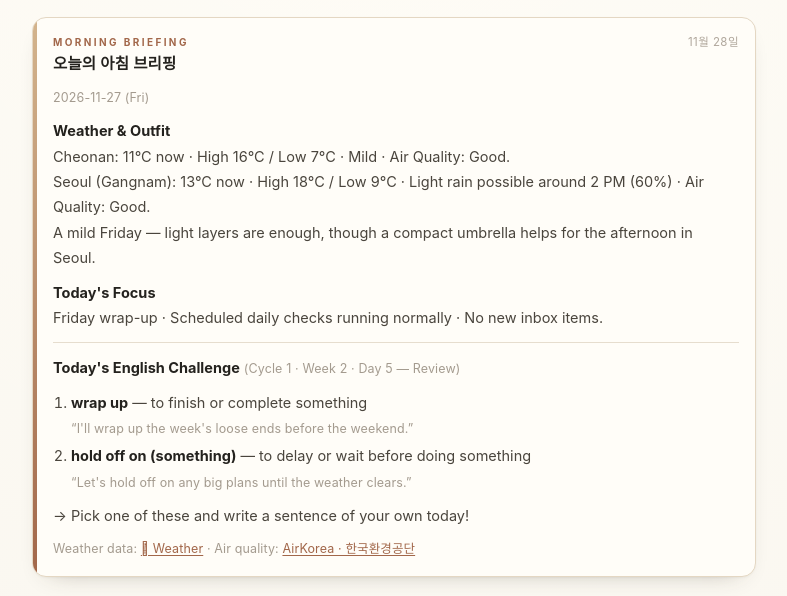
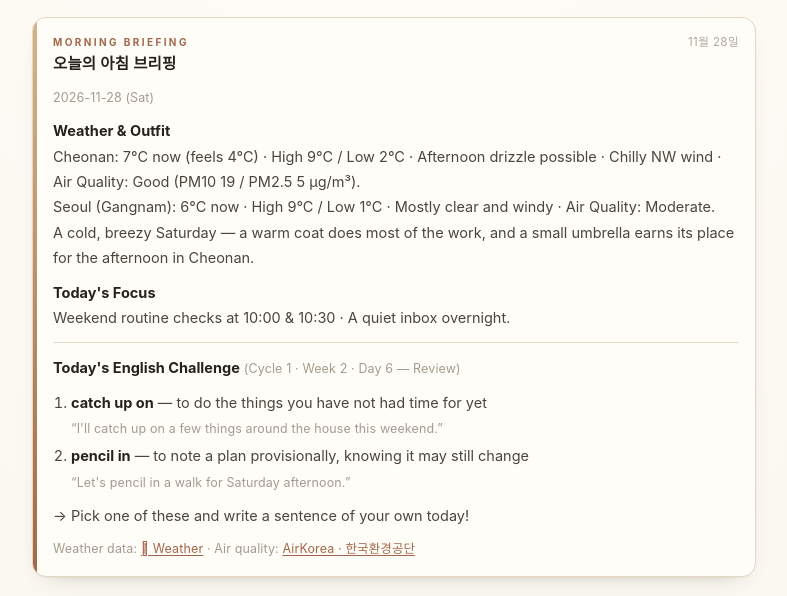
Before and after one commit to irinnnn2-ai/mini-archive, a plain HTML site: page index.html in a window 1280 px wide. Shown: the part 155-751 px from the top of the page, without its empty margins (246-1033 px from the left). Drawn offline with Linux system fonts and the light colour scheme.

Commit message:
Morning briefing for 2026-11-28

```diff
--- a/index.html
+++ b/index.html
@@ -567,18 +567,18 @@
       </div>
       <!-- MORNING_BRIEFING_START -->
       <div class="briefing-body" id="morningBriefing">
-        <p class="briefing-hint">2026-11-27 (Fri)</p>
+        <p class="briefing-hint">2026-11-28 (Sat)</p>
         <p><strong>Weather &amp; Outfit</strong><br>
-        Cheonan: 11°C now · High 16°C / Low 7°C · Mild · Air Quality: Good.<br>
-        Seoul (Gangnam): 13°C now · High 18°C / Low 9°C · Light rain possible around 2 PM (60%) · Air Quality: Good.<br>
-        A mild Friday — light layers are enough, though a compact umbrella helps for the afternoon in Seoul.</p>
+        Cheonan: 7°C now (feels 4°C) · High 9°C / Low 2°C · Afternoon drizzle possible · Chilly NW wind · Air Quality: Good (PM10 19 / PM2.5 5 µg/m³).<br>
+        Seoul (Gangnam): 6°C now · High 9°C / Low 1°C · Mostly clear and windy · Air Quality: Moderate.<br>
+        A cold, breezy Saturday — a warm coat does most of the work, and a small umbrella earns its place for the afternoon in Cheonan.</p>
         <p><strong>Today's Focus</strong><br>
-        Friday wrap-up · Scheduled daily checks running normally · No new inbox items.</p>
+        Weekend routine checks at 10:00 &amp; 10:30 · A quiet inbox overnight.</p>
         <hr>
-        <p><strong>Today's English Challenge</strong> <span class="briefing-hint">(Cycle 1 · Week 2 · Day 5 — Review)</span></p>
+        <p><strong>Today's English Challenge</strong> <span class="briefing-hint">(Cycle 1 · Week 2 · Day 6 — Review)</span></p>
         <ol>
-          <li><strong>wrap up</strong> — to finish or complete something<br><span class="briefing-hint">&ldquo;I'll wrap up the week's loose ends before the weekend.&rdquo;</span></li>
-          <li><strong>hold off on (something)</strong> — to delay or wait before doing something<br><span class="briefing-hint">&ldquo;Let's hold off on any big plans until the weather clears.&rdquo;</span></li>
+          <li><strong>catch up on</strong> — to do the things you have not had time for yet<br><span class="briefing-hint">&ldquo;I'll catch up on a few things around the house this weekend.&rdquo;</span></li>
+          <li><strong>pencil in</strong> — to note a plan provisionally, knowing it may still change<br><span class="briefing-hint">&ldquo;Let's pencil in a walk for Saturday afternoon.&rdquo;</span></li>
         </ol>
         <p>→ Pick one of these and write a sentence of your own today!</p>
         <p class="briefing-hint">Weather data: <a href="https://developer.apple.com/weatherkit/data-source-attribution/">&#xF8FF; Weather</a> · Air quality: <a href="https://www.airkorea.or.kr/">AirKorea · 한국환경공단</a></p>
```
